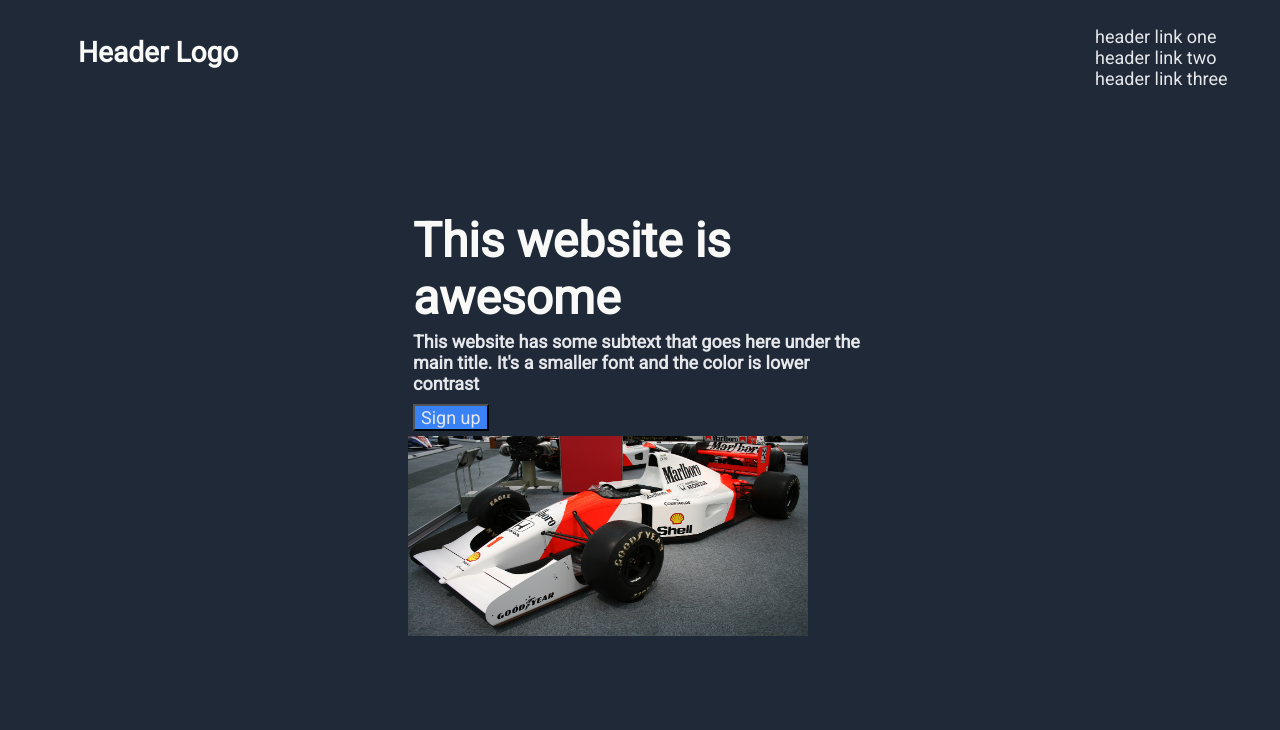
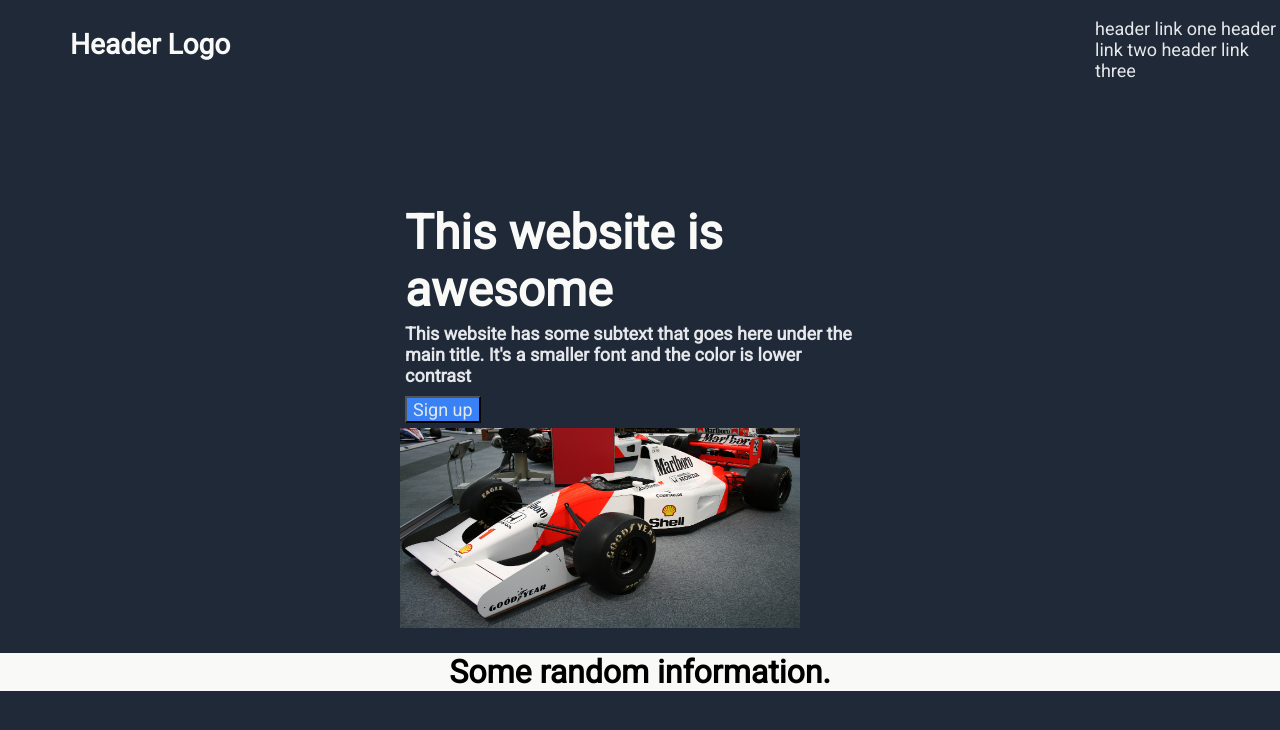
Before and after one commit to damdam00/Landing-Page, a plain HTML site: page index.html in a window 1280 px wide. Drawn offline with Linux system fonts and the light colour scheme.

Commit message:
Set up foundation for main body section

```diff
--- a/index.html
+++ b/index.html
@@ -27,5 +27,9 @@
             </div>
 
         </div>
+
+        <div class="mainbody">
+            <h1 id="randominfo">Some random information.</h1>
+        </div>
     </body>
 </html>
--- a/style.css
+++ b/style.css
@@ -1,3 +1,7 @@
+body {
+    margin: 0;
+}
+
 .sitebody {
     background-color: #1F2937;
 }
@@ -71,3 +75,13 @@ img {
     height: 200px;
 
 }
+
+.mainbody {
+    background-color: #F9FAF8;
+
+}
+
+#randominfo {
+    text-align: center;
+    font-family: 'Roboto';
+}
```
